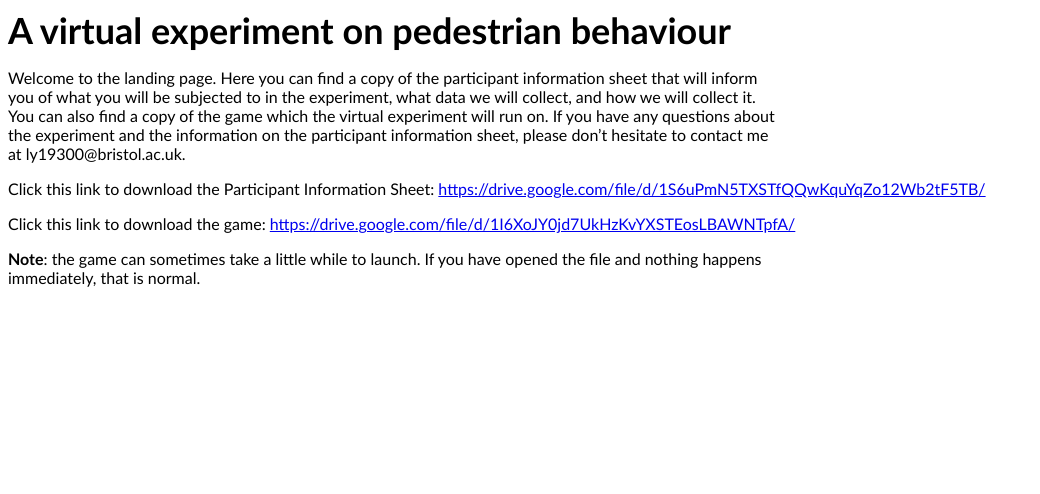
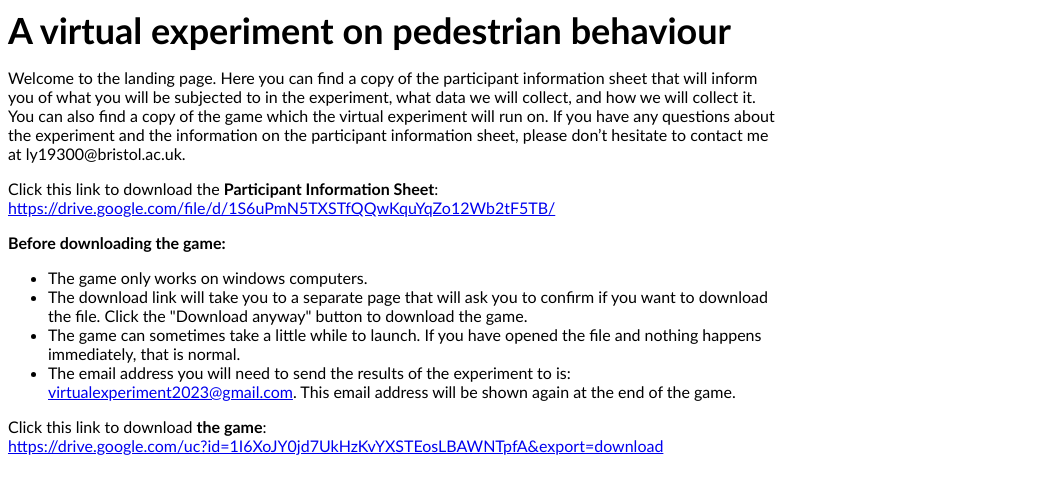
Before and after one commit to chriswilson4895/chriswilson4895.github.io, a plain HTML site: page index.html in a window 1280 px wide. Shown: the whole page, without its empty margins (0-1040 px from the left). Drawn offline with Linux system fonts and the light colour scheme.

Commit message:
Add files via upload

```diff
--- a/index.html
+++ b/index.html
@@ -17,7 +17,7 @@
 </style>
 <body>
   <h class="big-heading">
-  A virtual experiment on pedestrian behaviour
+    A virtual experiment on pedestrian behaviour
   </h>
   <p>
     Welcome to the landing page. Here you can find a copy of the participant information sheet that will inform <br>
@@ -27,14 +27,25 @@
     at ly19300@bristol.ac.uk.
   </p>
   <p>
-    Click this link to download the Participant Information Sheet: <a href="https://drive.google.com/file/d/1S6uPmN5TXSTfQQwKquYqZo12Wb2tF5TB/" download>https://drive.google.com/file/d/1S6uPmN5TXSTfQQwKquYqZo12Wb2tF5TB/</a>
+    Click this link to download the <b>Participant Information Sheet</b>:<br>
+    <a href="https://drive.google.com/file/d/1S6uPmN5TXSTfQQwKquYqZo12Wb2tF5TB/" target="_blank">https://drive.google.com/file/d/1S6uPmN5TXSTfQQwKquYqZo12Wb2tF5TB/</a>
   </p>
   <p>
-    Click this link to download the game: <a href="https://drive.google.com/file/d/1I6XoJY0jd7UkHzKvYXSTEosLBAWNTpfA/">https://drive.google.com/file/d/1I6XoJY0jd7UkHzKvYXSTEosLBAWNTpfA/</a>
+    <b>Before downloading the game:</b>
   </p>
+  <ul>
+    <li>The game only works on windows computers.</li>
+    <li>The download link will take you to a separate page that will ask you to confirm if you want to download <br>
+    the file. Click the "Download anyway" button to download the game.</li>
+    <li>The game can sometimes take a little while to launch. If you have opened the file and nothing happens <br>
+      immediately, that is normal.</li>
+    <li>The email address you will need to send the results of the experiment to is: <br>
+        <a href="virtualexperiment2023@gmail.com">virtualexperiment2023@gmail.com</a>. This email address will
+        be shown again at the end of the game.</li>
+  </ul>
   <p>
-    <b>Note</b>: the game can sometimes take a little while to launch. If you have opened the file and nothing happens <br>
-    immediately, that is normal.
+    Click this link to download <b>the game</b>: <br>
+    <a href="https://drive.google.com/uc?id=1I6XoJY0jd7UkHzKvYXSTEosLBAWNTpfA&export=download" target="_blank">https://drive.google.com/uc?id=1I6XoJY0jd7UkHzKvYXSTEosLBAWNTpfA&export=download</a>
   </p>
 
   <script>
```
